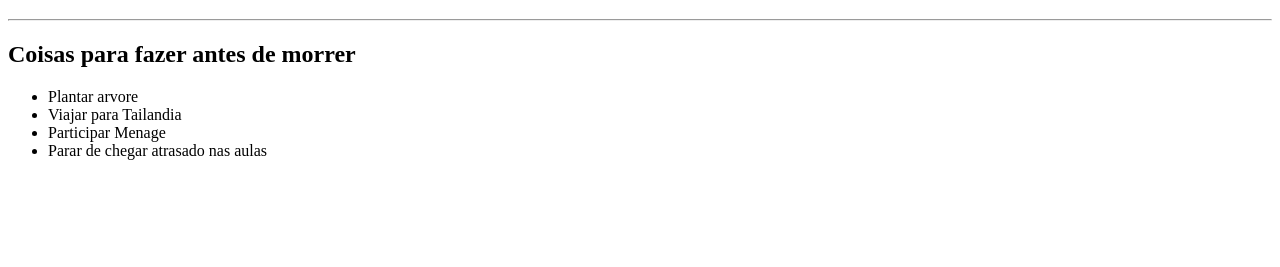
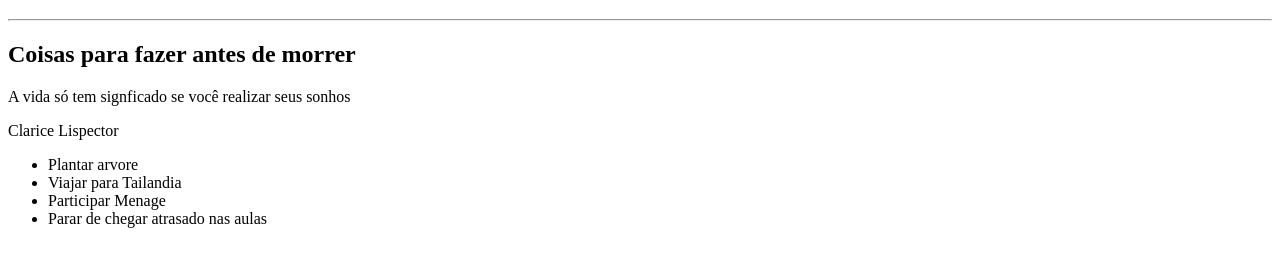
Before and after one commit to ClaudioNunes/demoCICD, a plain HTML site: page index.html in a window 1280 px wide. Shown: the part 61-328 px from the top of the page. Drawn offline with Linux system fonts and the light colour scheme.

Commit message:
alteracao

```diff
--- a/index.html
+++ b/index.html
@@ -10,6 +10,9 @@
     <h1>Meu primeiro site com entrega continua</h1>
     <hr>
     <h2>Coisas para fazer antes de morrer</h2>
+
+    <p>A vida só tem signficado se você realizar seus sonhos</p>
+    <p>Clarice Lispector</p>
     <ul>
         <li>Plantar arvore</li>
         <li>Viajar para Tailandia</li>
```
